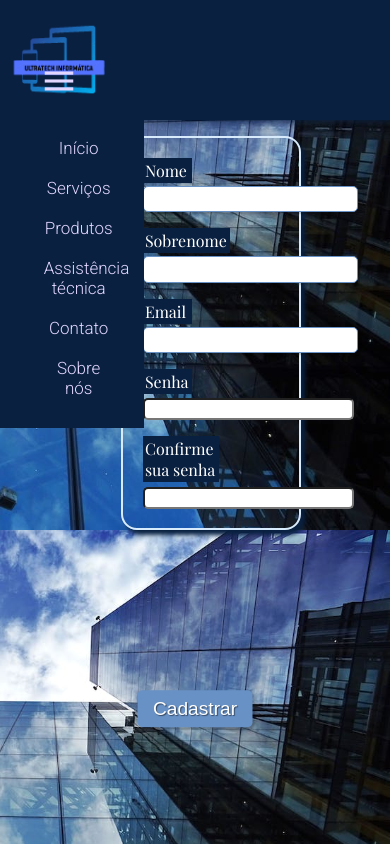
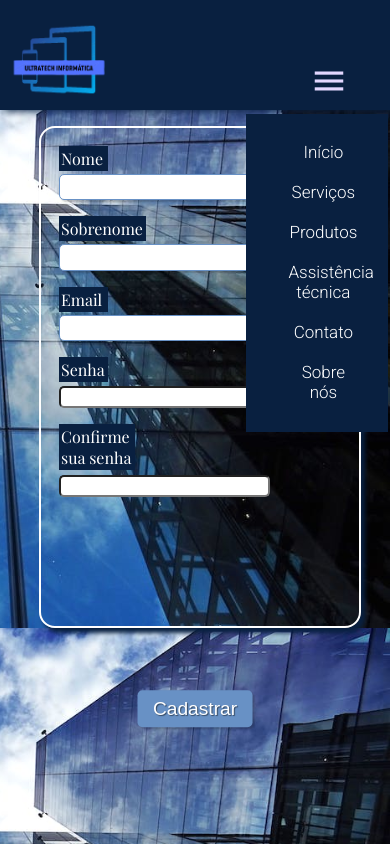
Before and after one commit to brunogriggio/html_css, a plain HTML site: page cadastro.html in a window 390 px wide. Drawn offline with nearby package versions, Linux system fonts and the light colour scheme.

Commit message:
organizando código

```diff
--- a/cadastro.html
+++ b/cadastro.html
@@ -52,8 +52,6 @@
         display: flex;
         font-size: 16px;
         font-family: 'Roboto', sans-serif;
-
-
         padding: 38px 30px 4px 10px;
         border: none;
         border-bottom: 1px solid #E3D7FF;
@@ -97,17 +95,7 @@
             margin-top: 2%; */
         }
 
-        .form-login{
-            border: 2px solid #d8ebfd;
-            box-shadow: 4px 5px 4px 0px #092040;
 
-            border-radius: 16px;
-            width: 35%;
-            height: 350px;
-            padding: 20px;
-            margin-left: 31%;
-            margin-top: 4%;
-        }
 
         .nome-login ,.email-login, .senha-login{
             display: flex;
@@ -242,7 +230,7 @@
             </menu>
         </section>
     </header>
-   <form action="" class="form-login">
+   <form action="" class="form-cadastro">
     <fieldset class="grupo">
         <div class="campo">
             <label for="nome"><strong class="nome-login">Nome</strong></label>
--- a/media-query.css
+++ b/media-query.css
@@ -13,6 +13,7 @@ Telas grandes: de 1200px pra frente*/
 }
 
 @media screen and (max-width: 600px) { /*Telas pequenas*/
+  /*gerais*/
   form{
     display: none;
   }
@@ -185,13 +186,12 @@ Telas grandes: de 1200px pra frente*/
 
     .form-login{
       border: 2px solid white;
-      width: 290px;
-      height: 398px;
-
+      width: 290px; /*no style ta 35%*/
+      height: 398px; /*350 px no style*/
       border-radius: 16px;
       display: block;
-      padding: 18px 0px 0px 18px;
-      margin-left: 10%;
+      padding: 18px 0px 0px 18px; /*20 px no style*/
+      margin-left: 10%; /*31% E margin top 4%*/
   }
 
   .nome-login ,.email-login, .senha-login{
@@ -240,6 +240,10 @@ input, textarea, button {
 }
 
 /* cadastro */
+.cadastro{
+  height: 110px;
+}
+
 .img_logo-cadastro{
   height: 98px;
   margin-top: 25px;
@@ -247,7 +251,7 @@ input, textarea, button {
 }
 
 #burguer-cadastro{
-  margin-left: 40px;
+  margin-left: 310px;
   margin-top: 30px;
   font-size: 38px;
 }
@@ -265,7 +269,7 @@ ul#menu-cadastro {
 #menu-cadastro{
   display: block;
   position: sticky;
-  padding-left: 62%;
+  padding-left: 22%;
   margin-top: 36px;
 }
 
@@ -276,14 +280,24 @@ ul#menu-cadastro li {
 
 ul#menu-cadastro li a {
   text-decoration: none;
-  color: #E3D7FF;
+  color: white;
 }
 
 menu > ul#menu-cadastro{
   display: block;
   position: sticky;
-  margin-top: 32px;
-  margin-left: -300px;
+  margin-top: 40px;
+  margin-left: 4px;
+}
+
+.form-cadastro{
+  border: 2px solid white;
+  width: 300px; /*no style ta 35%*/
+  height: 480px; /*350 px no style*/
+  border-radius: 16px;
+  display: block;
+  padding: 18px 0px 0px 18px; /*20 px no style*/
+  margin-left: 10%; /*31% E margin top 4%*/
 }
 
 
--- a/style.css
+++ b/style.css
@@ -36,7 +36,6 @@ ul.menu {
     width: 84%;
     margin-top: -1%;
     margin-left: 12.5%;
-
 }
 
 
@@ -49,7 +48,6 @@ ul.menu li {
 ul.menu li a {
     text-decoration: none;
     color: #ffffff;
-
 }
 
 ul.menu li a:hover {
@@ -61,12 +59,10 @@ ul.menu li a:hover {
 
 .img_logo{
     height: 150px;
-
 }
 
 .container{
     width: 50%;
-
     height: 100px;
     text-align: center;
     display: flex;
@@ -94,7 +90,6 @@ ul.menu li a:hover {
     background-color: transparent;
     color: #E3D7FF;
     font-family: 'Roboto', sans-serif;
-
 }
 
 input:focus{
@@ -133,8 +128,6 @@ a.sign, a.sign-up {
 
 a.sign:hover, a.sign-up:hover{
     color: #187fdf;
-
-
 }
 
 .sign-in{
@@ -144,7 +137,6 @@ a.sign:hover, a.sign-up:hover{
     top: 23px;
     color: white;
     width: 90px;
-  /* border: solid white 2px; */
     border-radius: 10px;
     padding: 7px;
 }
@@ -174,12 +166,9 @@ a.sign:hover, a.sign-up:hover{
 
 .login:hover .material-icons{
     color: #000000;
-
 }
 
 section > a{
-
-    /* background-image: url(imagens/person-circle.svg); */
     color: #4202d8;
     background-repeat: no-repeat;
 }
@@ -196,8 +185,6 @@ section > a:hover{
 .carousel{
     align-items: center;
     display: flex;
-    /* padding: 0px 10px 0px 10px; */
-
 }
 
 div > img{
@@ -268,14 +255,6 @@ div > img{
     height: 226px;
 }
 
-  /* .img-lancamento{
-    display: inline-block;
-    height: 100%;
-    width: 100%;
-    padding: 20px 20px 0 20px;
-
-  } */
-
 div .img-lancamento{
     width: 200px;
     height: 200px;
@@ -294,8 +273,7 @@ div > img{
 }
 
 
- .img-dentro1
-  {
+.img-dentro1{
     width: 100%;
     height: 100%;
     padding: 6px 2px 0px 10px; /* e aqui*/
@@ -455,21 +433,6 @@ div > img{
     transform: scale(1.1);
 }
 
-  /* button{
-
-    border-radius: 8px;
-    background-color: #224877;
-    color: #ffffff;
-    border: none;
-
-    display: flex;
-    margin-inline: auto;
-    cursor: pointer;
-    width: 100px;
-    justify-content: center;
-    content: 'especificações';
-  } */
-
 #button-detalhe{
     border-radius: 8px;
     background-color: #224877;
@@ -563,21 +526,15 @@ ul.menu li{
 }
 
 .input-2{
-/* width: 100%;
-height: 100%; */
     display: flex;
     font-size: 16px;
     font-family: 'Roboto', sans-serif;
-
-
     padding: 38px 30px 4px 10px;
     border: none;
     border-bottom: 1px solid #E3D7FF;
     background-color: transparent;
     color: #E3D7FF;
-
 }
-
 
 .btn-login{
     font-size: 18px;
@@ -591,9 +548,6 @@ right: 44%;
 
 .form{
     font-size: 18px;
-
-/* background-color: #ffffff; */
-
     width: 50px;
     height: 80px;
     padding-top: 20px;
@@ -607,17 +561,24 @@ fieldset {
 
 /* Elemento de tag <body> */
 body{
-    /* background-color: #F0F8FF; */
     font-family: 'Playfair Display', serif;
     font-size: 16px;
-    /* margin-left: 36%;
-    margin-top: 2%; */
 }
 
 .form-login{
     border: 2px solid #187fdf;
+    border-radius: 16px;
+    width: 35%;
+    height: 350px;
+    padding: 20px;
+    margin-left: 31%;
+    margin-top: 4%;
+}
 
-
+.form-cadastro{
+    display: block;
+    border: 2px solid #d8ebfd;
+    box-shadow: 4px 5px 4px 0px #092040;
     border-radius: 16px;
     width: 35%;
     height: 350px;
@@ -642,17 +603,6 @@ body{
     background-color: #092040;
 }
 
-/* .email-login{
-    display: flex;
-    width: 45px;
-    background-color: #000000;
-}
-
-.senha-login{
-    display: flex;
-    width: 45px;
-    background-color: #000000;
-} */
 
 /* Elementos de tags <body>, <input>, <Select>, <textarea> e <button> */
 input, textarea, button {
```
Lines whose indentation alone changed are shown as unchanged.
